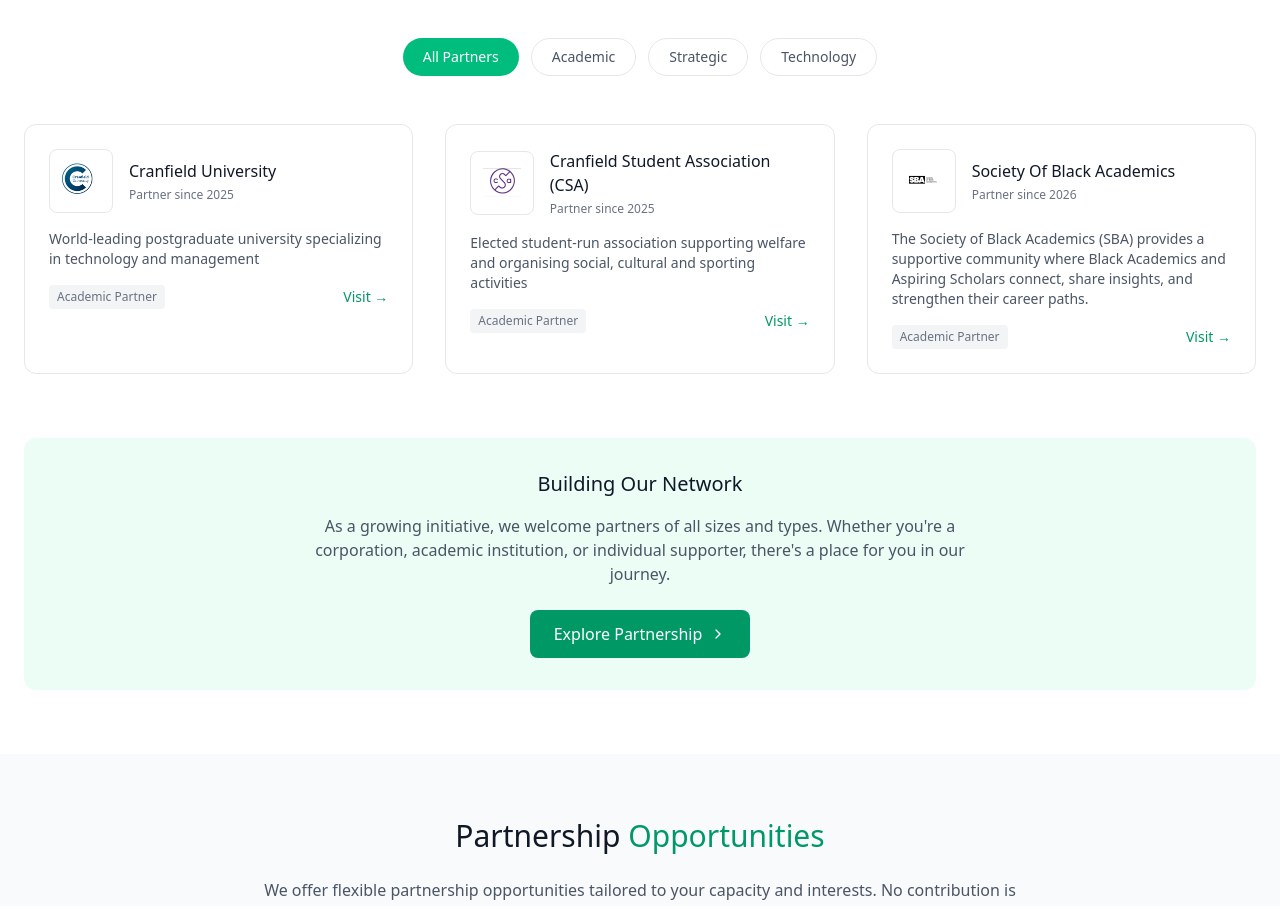
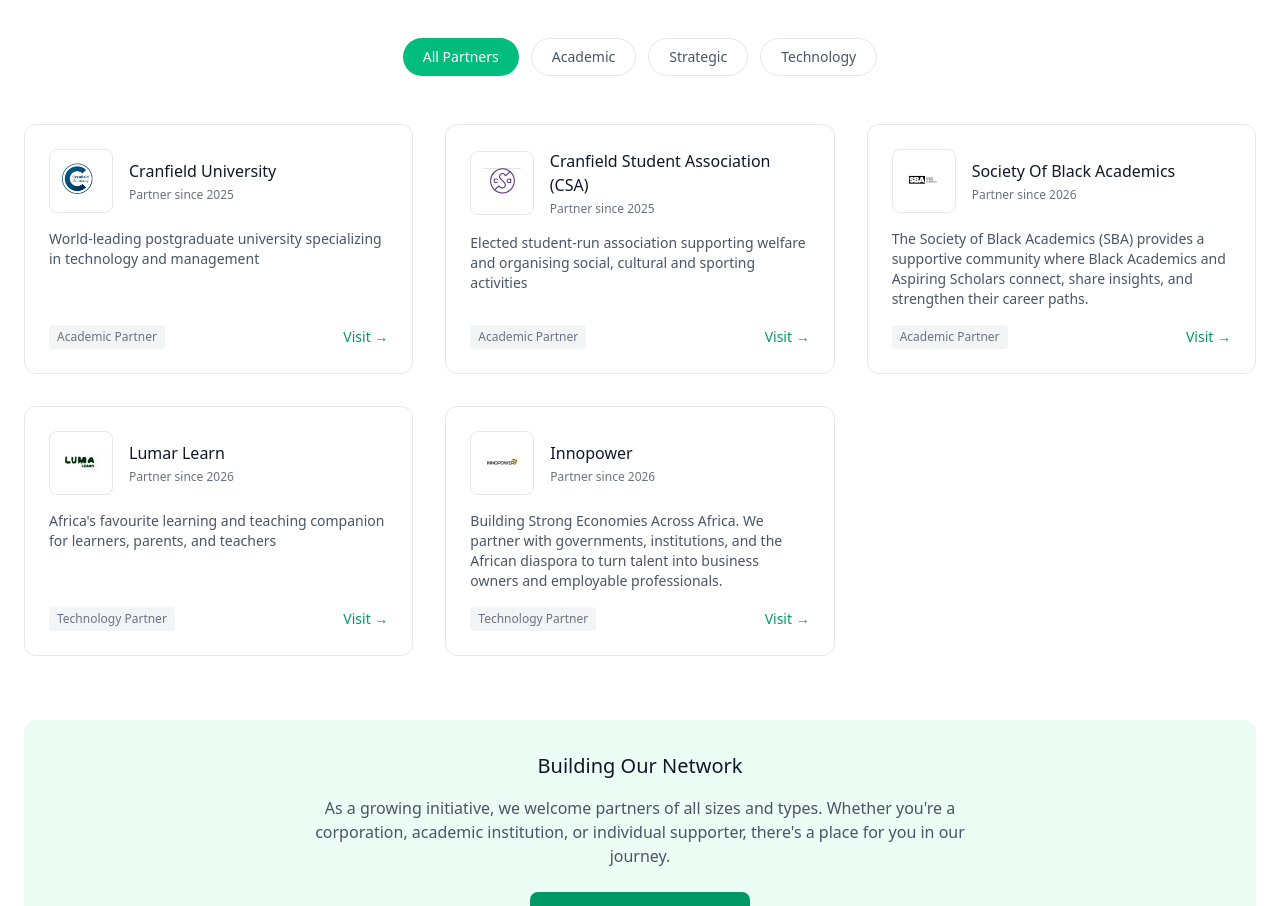
Before and after one commit to davidfayanju1/Cranfieldafricanimpactsummit, a React (Vite) app: page /sponsors in a window 1280 px wide. Shown: the part 980-1886 px from the top of the page. Built offline with nearby package versions, Linux system fonts and the light colour scheme.

Commit message:
UI update

```diff
--- a/src/pages/sponsors.tsx
+++ b/src/pages/sponsors.tsx
@@ -46,22 +46,24 @@
       since: "2026",
       link: "https://societyofblackacademics.com/",
     },
-    // {
-    //   name: "African Development Bank",
-    //   logo: "https://upload.wikimedia.org/wikipedia/commons/thumb/5/5f/African_Development_Bank_%28logo%29.svg/1200px-African_Development_Bank_%28logo%29.svg.png",
-    //   category: "strategic",
-    //   description: "Regional multilateral development finance institution",
-    //   since: "2025",
-    //   link: "https://www.afdb.org",
-    // },
-    // {
-    //   name: "Tech Innovate Africa",
-    //   logo: "https://images.unsplash.com/photo-1552664730-d307ca884978?ixlib=rb-4.0.3&auto=format&fit=crop&w=100&q=80",
-    //   category: "technology",
-    //   description: "Leading African technology innovation hub",
-    //   since: "2025",
-    //   link: "#",
-    // },
+    {
+      name: "Lumar Learn",
+      logo: "/images/sponsors/luma-learn.jpeg",
+      category: "industry",
+      description:
+        "Africa's favourite learning and teaching companion for learners, parents, and teachers",
+      since: "2026",
+      link: "https://www.lumalearn.ai/",
+    },
+    {
+      name: "Innopower",
+      logo: "/images/sponsors/innopower.jpeg",
+      category: "industry",
+      description:
+        "Building Strong Economies Across Africa. We partner with governments, institutions, and the African diaspora to turn talent into business owners and employable professionals.",
+      since: "2026",
+      link: "https://innopowerafrica.org/",
+    },
   ];
 
   // Partnership Categories (not tiers)
@@ -155,7 +157,7 @@
               loading="eager"
             />
           </div>
-          <div className="absolute inset-0 bg-gradient-to-t from-emerald-900/80 via-emerald-800/60 to-emerald-700/40" />
+          <div className="absolute inset-0 bg-linear-to-t from-emerald-900/80 via-emerald-800/60 to-emerald-700/40" />
         </div>
 
         <div className="relative z-10 max-w-7xl mx-auto px-6 pt-44 pb-20">
@@ -263,8 +265,9 @@
               .map((sponsor, index) => (
                 <div
                   key={index}
-                  className="bg-white border border-gray-200 rounded-xl p-6 hover:shadow-lg transition-shadow duration-300 group"
+                  className="bg-white border flex flex-col justify-between border-gray-200 rounded-xl p-6 hover:shadow-lg transition-shadow duration-300 group"
                 >
+                  <div className="item-container">
                     <div className="flex items-center gap-4 mb-4">
                       <div className="w-16 h-16 bg-white rounded-lg border border-gray-200 p-3 flex items-center justify-center">
                         <img
@@ -285,6 +288,7 @@
                     <p className="text-gray-600 text-sm mb-4">
                       {sponsor.description}
                     </p>
+                  </div>
                   <div className="flex items-center justify-between text-sm text-gray-500">
                     <span className="px-2 py-1 bg-gray-100 rounded text-xs">
                       {sponsor.category === "academic"
@@ -398,7 +402,7 @@
       {/* Custom Partnership Section */}
       <div className="bg-white">
         <div className="max-w-7xl mx-auto px-6 py-16">
-          <div className="bg-gradient-to-r from-emerald-50 to-white rounded-2xl p-8 md:p-12">
+          <div className="bg-linear-to-r from-emerald-50 to-white rounded-2xl p-8 md:p-12">
             <div className="text-center mb-12">
               <h3 className="text-2xl font-light text-gray-900 mb-4">
                 Flexible{" "}
@@ -417,7 +421,7 @@
                 <h4 className="font-medium text-gray-900">Ways to Support:</h4>
                 <ul className="space-y-3">
                   <li className="flex items-start gap-3">
-                    <div className="w-6 h-6 rounded-full bg-emerald-100 text-emerald-600 flex items-center justify-center mt-0.5 flex-shrink-0">
+                    <div className="w-6 h-6 rounded-full bg-emerald-100 text-emerald-600 flex items-center justify-center mt-0.5 shrink-0">
                       <svg
                         className="w-3 h-3"
                         fill="currentColor"
@@ -435,7 +439,7 @@
                     </span>
                   </li>
                   <li className="flex items-start gap-3">
-                    <div className="w-6 h-6 rounded-full bg-emerald-100 text-emerald-600 flex items-center justify-center mt-0.5 flex-shrink-0">
+                    <div className="w-6 h-6 rounded-full bg-emerald-100 text-emerald-600 flex items-center justify-center mt-0.5 shrink-0">
                       <svg
                         className="w-3 h-3"
                         fill="currentColor"
@@ -453,7 +457,7 @@
                     </span>
                   </li>
                   <li className="flex items-start gap-3">
-                    <div className="w-6 h-6 rounded-full bg-emerald-100 text-emerald-600 flex items-center justify-center mt-0.5 flex-shrink-0">
+                    <div className="w-6 h-6 rounded-full bg-emerald-100 text-emerald-600 flex items-center justify-center mt-0.5 shrink-0">
                       <svg
                         className="w-3 h-3"
                         fill="currentColor"
@@ -471,7 +475,7 @@
                     </span>
                   </li>
                   <li className="flex items-start gap-3">
-                    <div className="w-6 h-6 rounded-full bg-emerald-100 text-emerald-600 flex items-center justify-center mt-0.5 flex-shrink-0">
+                    <div className="w-6 h-6 rounded-full bg-emerald-100 text-emerald-600 flex items-center justify-center mt-0.5 shrink-0">
                       <svg
                         className="w-3 h-3"
                         fill="currentColor"
@@ -513,7 +517,7 @@
       </div>
 
       {/* CTA Section */}
-      <div className="bg-gradient-to-r from-emerald-600 to-emerald-700">
+      <div className="bg-linear-to-r from-emerald-600 to-emerald-700">
         <div className="max-w-7xl mx-auto px-6 py-16">
           <div className="text-center text-white">
             <h2 className="text-3xl font-light mb-6">
```
Also changed, not shown: public/images/sponsors/innopower.jpeg (added), public/images/sponsors/luma-learn.jpeg (added). Lines whose indentation alone changed are shown as unchanged.
